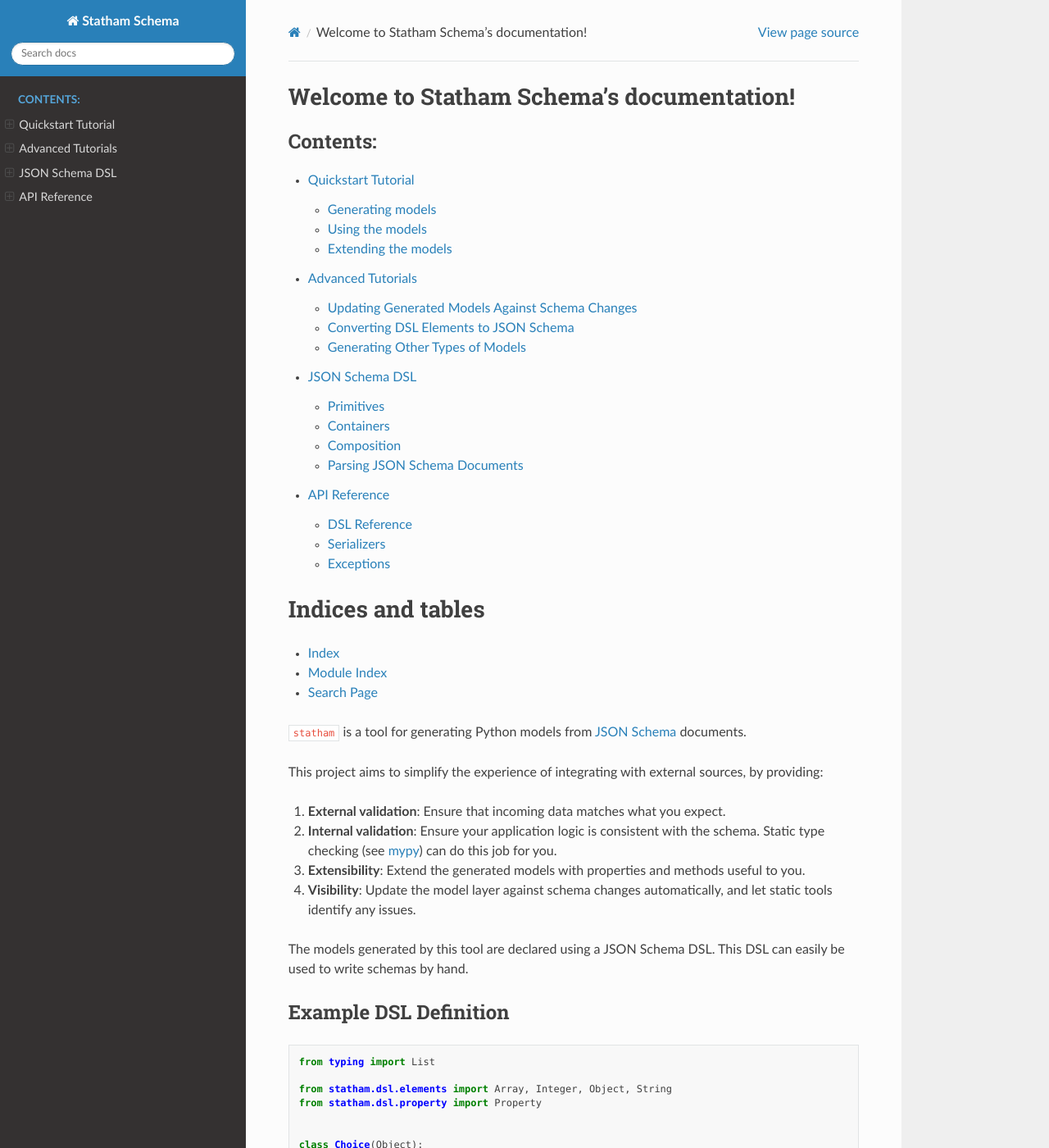
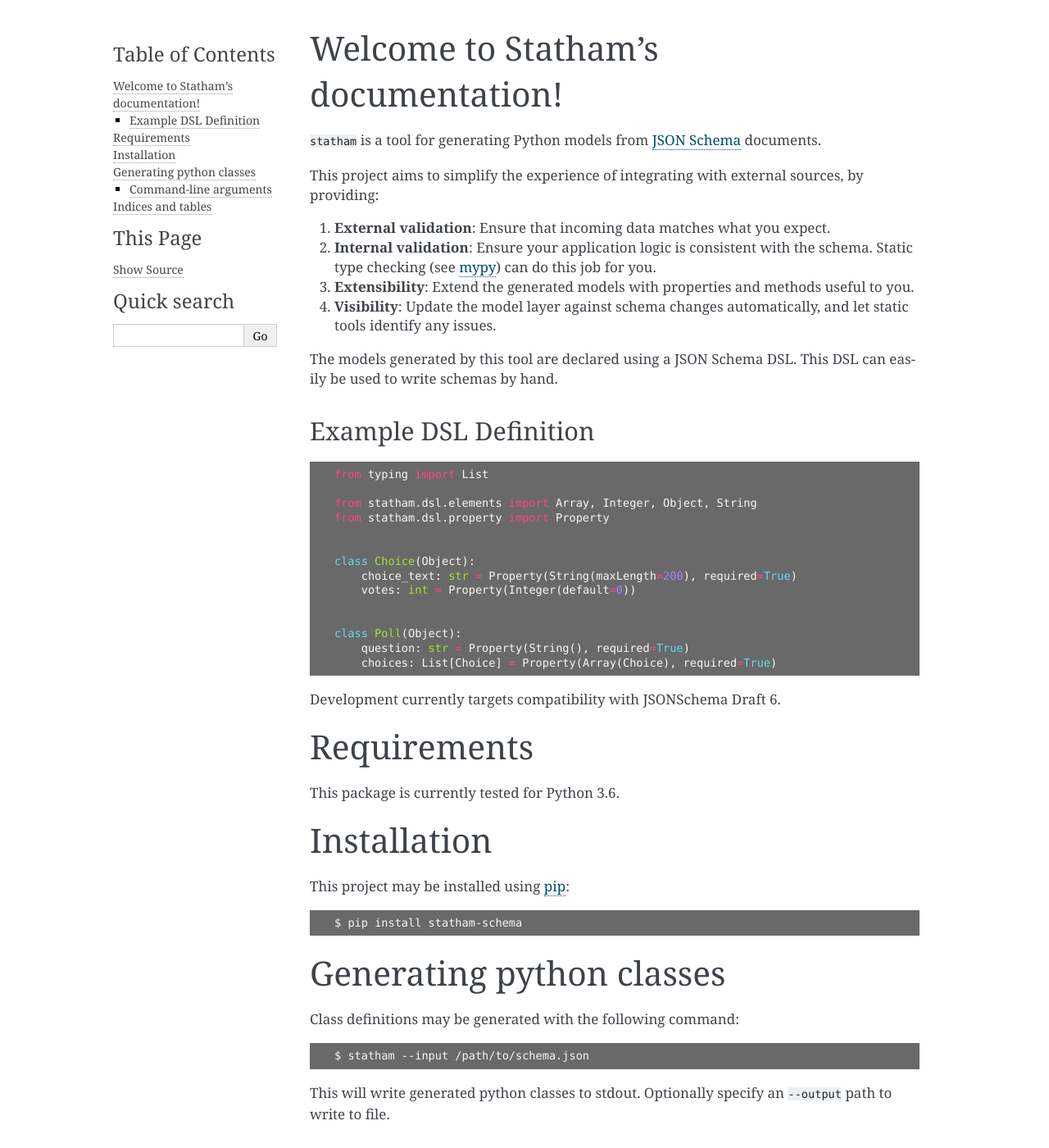
Before and after one commit to jacksmith15/statham-schema, a Sphinx documentation site: the page built from docs/source/index.rst, in a window 1280 px wide and 1400 px high. Shown: the whole window at 82% size. Built offline with Sphinx 7.4.7, drawn with Linux system fonts in a browser that asks for light colours; some of the changed text lies outside the part shown.

Commit message:
Style the docs

```diff
--- a/docs/source/conf.py
+++ b/docs/source/conf.py
@@ -20,13 +20,13 @@
 
 # -- Project information -----------------------------------------------------
 
-project = "Statham Schema"
+project = "Statham"
 copyright = "2020, Jack Smith"
 author = "Jack Smith"
 
 # The full version, including alpha/beta/rc tags
-release = __version__
-
+version = __version__
+release = version
 
 # -- General configuration ---------------------------------------------------
 
@@ -53,11 +53,16 @@
 
 # -- Options for HTML output -------------------------------------------------
 
+pygments_style = "solarized-light"
+pygments_style = "monokai"
+# pygments_style = 'inkpot'
+
+
 # The theme to use for HTML and HTML Help pages.  See the documentation for
 # a list of builtin themes.
 #
-# html_theme = "alabaster"
-html_theme = "sphinx_rtd_theme"
+html_theme = "alabaster"
+# html_theme = "sphinx_rtd_theme"
 
 # Add any paths that contain custom static files (such as style sheets) here,
 # relative to this directory. They are copied after the builtin static files,
@@ -65,4 +70,17 @@
 html_static_path = ["_static"]
 
 
-html_theme_options = {"collapse_navigation": False, "display_version": True}
+html_theme_options = {
+    # "collapse_navigation": False,
+    "description": "Python DSL for JSON Schema.",
+    # "display_version": True,
+    "github_repo": "statham-schema",
+    "github_user": "jacksmith15",
+    "github_button": False,
+    "page_width": "80vw",
+    "fixed_sidebar": True,
+    "gray_2": "dimgray",
+    # "code_font_size": "14px",
+    "code_font_size": "0.8em",
+    "note_bg": "ghostwhite",
+}
--- a/docs/source/index.rst
+++ b/docs/source/index.rst
@@ -3,26 +3,8 @@
    You can adapt this file completely to your liking, but it should at least
    contain the root `toctree` directive.
 
-Welcome to Statham Schema's documentation!
+Welcome to Statham's documentation!
 ==========================================
-
-.. toctree::
-  :maxdepth: 2
-  :caption: Contents:
-
-  quickstart
-  advanced
-  dsl
-  api
-
-
-
-Indices and tables
-==================
-
-* :ref:`genindex`
-* :ref:`modindex`
-* :ref:`search`
 
 
 ``statham`` is a tool for generating Python models from `JSON Schema`_ documents.
@@ -68,18 +50,18 @@
 
 This project may be installed using `pip`_:
 
-::
+.. code-block:: bash
 
-   pip install statham-schema
+   $ pip install statham-schema
 
 Generating python classes
 =========================
 
 Class definitions may be generated with the following command:
 
-::
+.. code-block:: bash
 
-   statham --input /path/to/schema.json
+   $ statham --input /path/to/schema.json
 
 This will write generated python classes to stdout. Optionally specify
 an ``--output`` path to write to file.
```
Also changed, not shown: other parts of docs/source/index.rst (+18 -0 lines), docs/source/advanced.rst (+10 -4 lines), docs/source/dsl.rst (+13 -12 lines), docs/source/quickstart.rst (+12 -5 lines).
